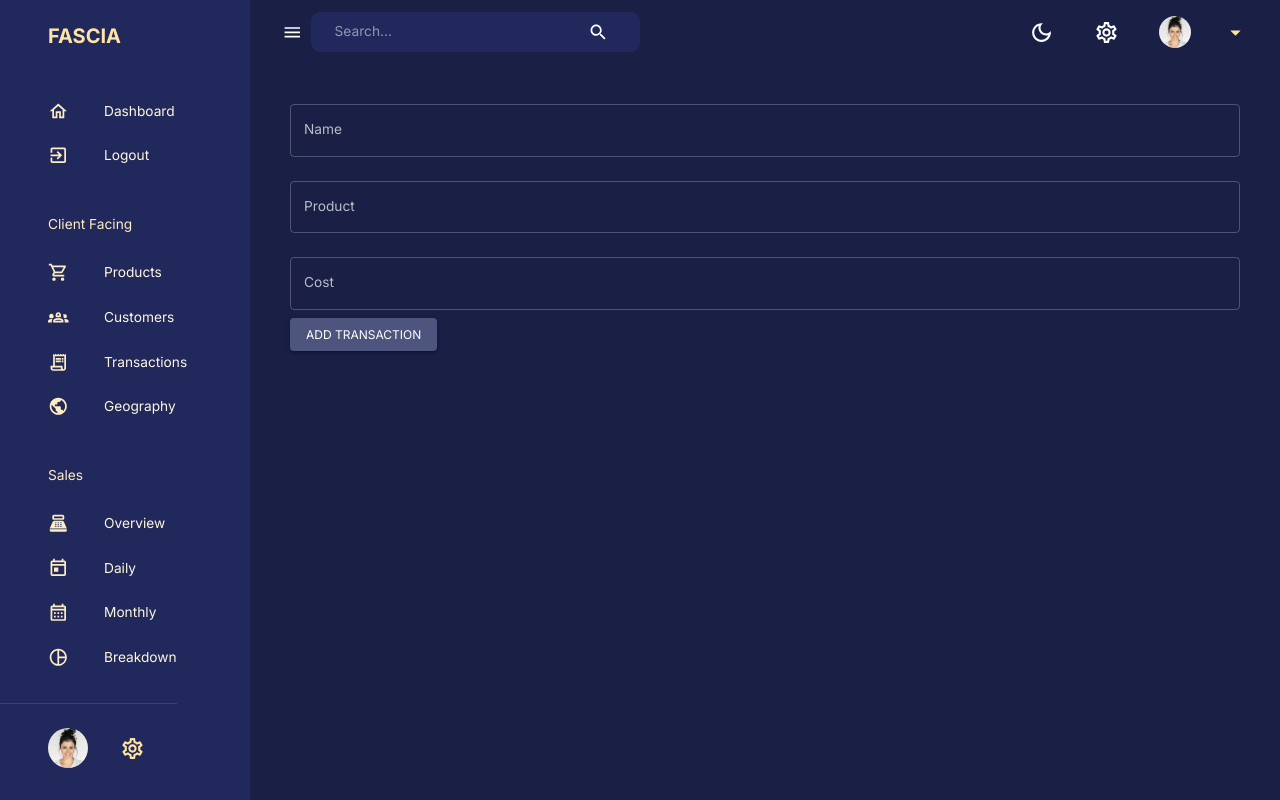
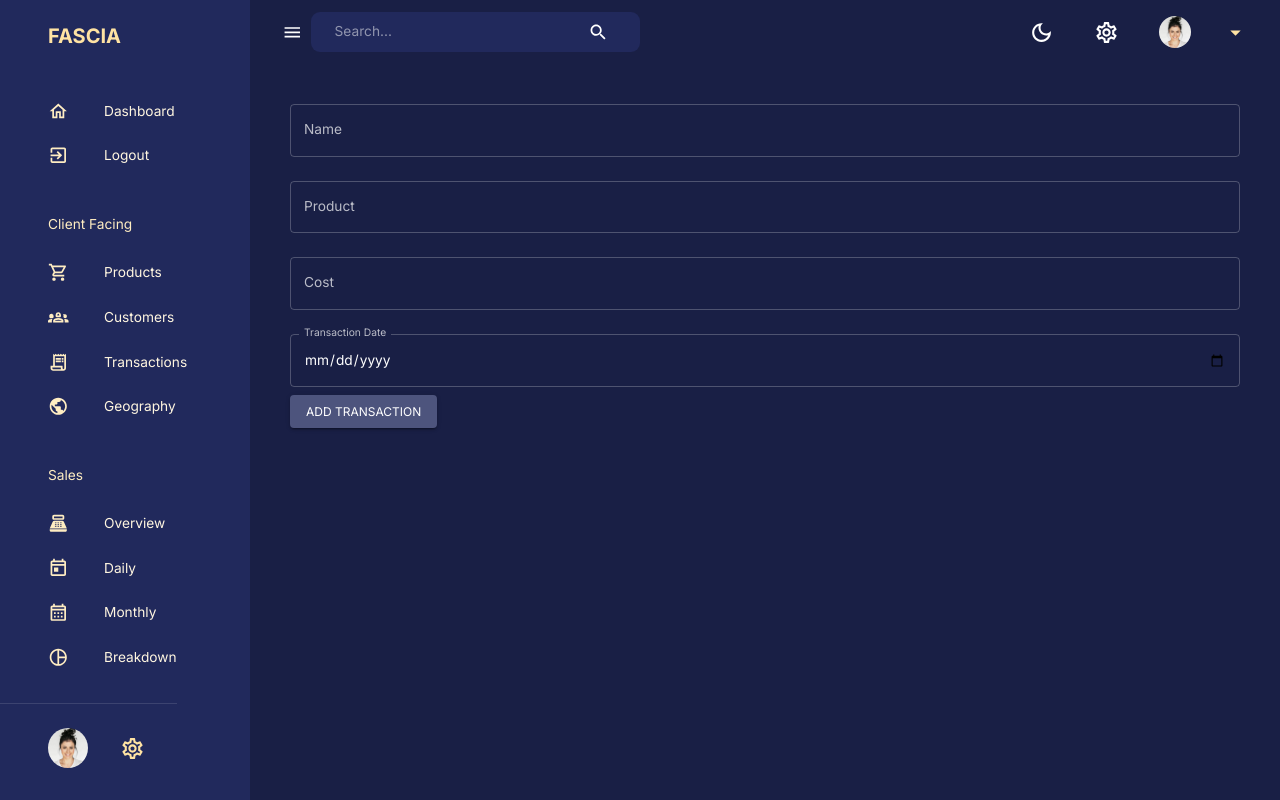
Before and after one commit to Shivang1179793/Analytics-Dashboard-with-MERN-Stack, a React (Create React App) app in the folder client/: page /addtransaction in a window 1280 px wide. Built offline with nearby package versions, Linux system fonts and the light colour scheme; no server answers.

Commit message:
dashboard

```diff
--- a/client/src/scenes/usertransactions/add.jsx
+++ b/client/src/scenes/usertransactions/add.jsx
@@ -7,14 +7,16 @@ const AddTransaction = () => {
   const [name, setName] = useState('');
   const [product, setProduct] = useState('');
   const [cost, setCost] = useState('');
+  const [date, setDate] = useState(''); // State for date
   const navigate = useNavigate();
 
   const handleSubmit = async (e) => {
     e.preventDefault();
     try {
-      await axios.post(`${process.env.REACT_APP_BASE_URL}/api/transactions`, { name, product, cost }, {
+      await axios.post(`${process.env.REACT_APP_BASE_URL}/api/transactions`,
+      { name, product, cost, createdAt: date }, {  // Send date as createdAt
         headers: {
-          'Authorization': `Bearer ${localStorage.getItem('token')}`, // Use the token stored in localStorage
+          'Authorization': `Bearer ${localStorage.getItem('token')}`,
         },
       });
       navigate('/admin/transactions');
@@ -48,6 +50,17 @@ const AddTransaction = () => {
           value={cost}
           onChange={(e) => setCost(e.target.value)}
         />
+        <TextField
+          label="Transaction Date"
+          fullWidth
+          margin="normal"
+          type="date"  // Input type as date
+          value={date}
+          onChange={(e) => setDate(e.target.value)}
+          InputLabelProps={{
+            shrink: true,
+          }}
+        />
         <Button type="submit" variant="contained" color="primary">
           Add Transaction
         </Button>
```
Also changed, not shown: 2 other files (tests, documents, lock files or other folders).
